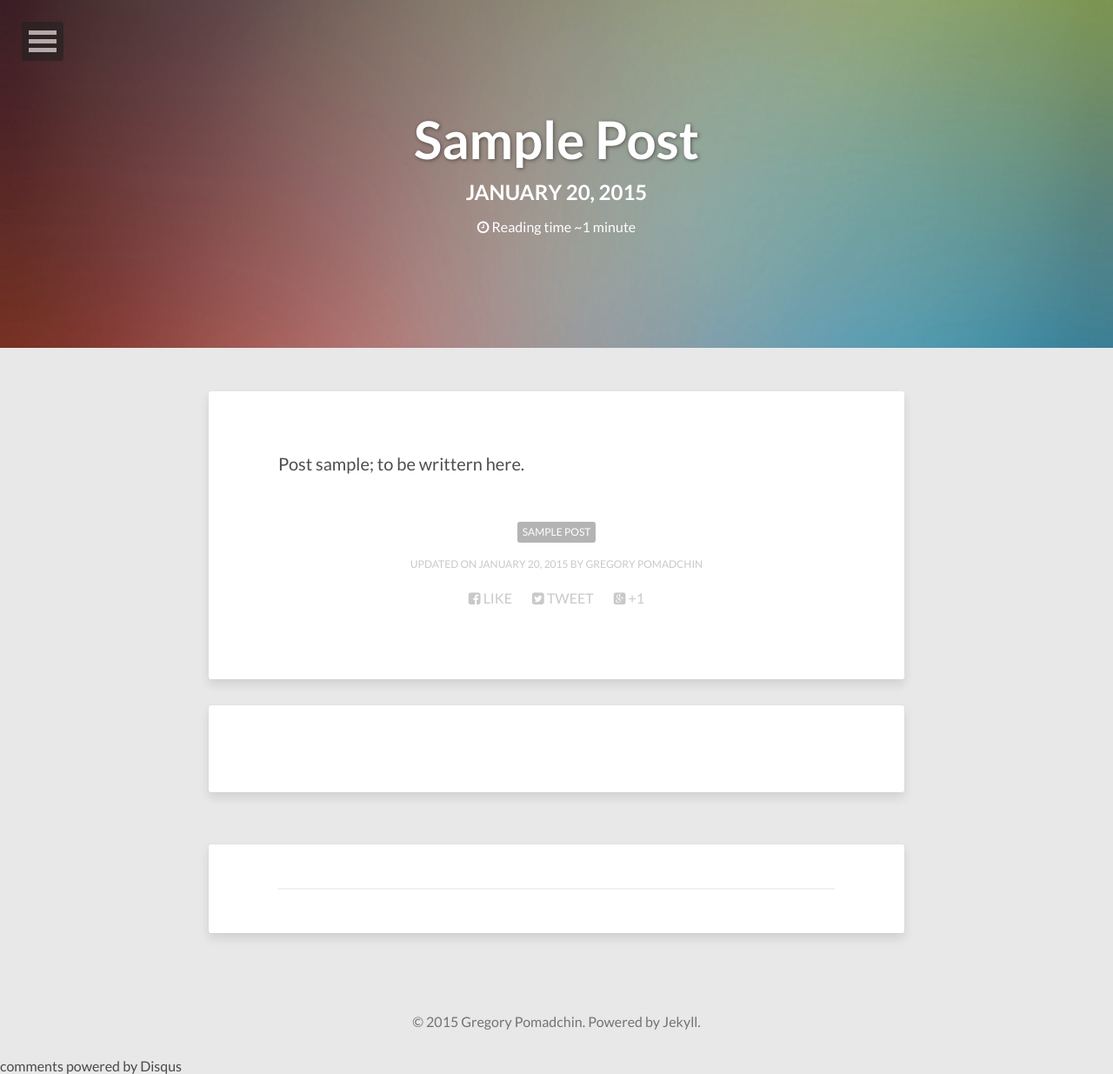
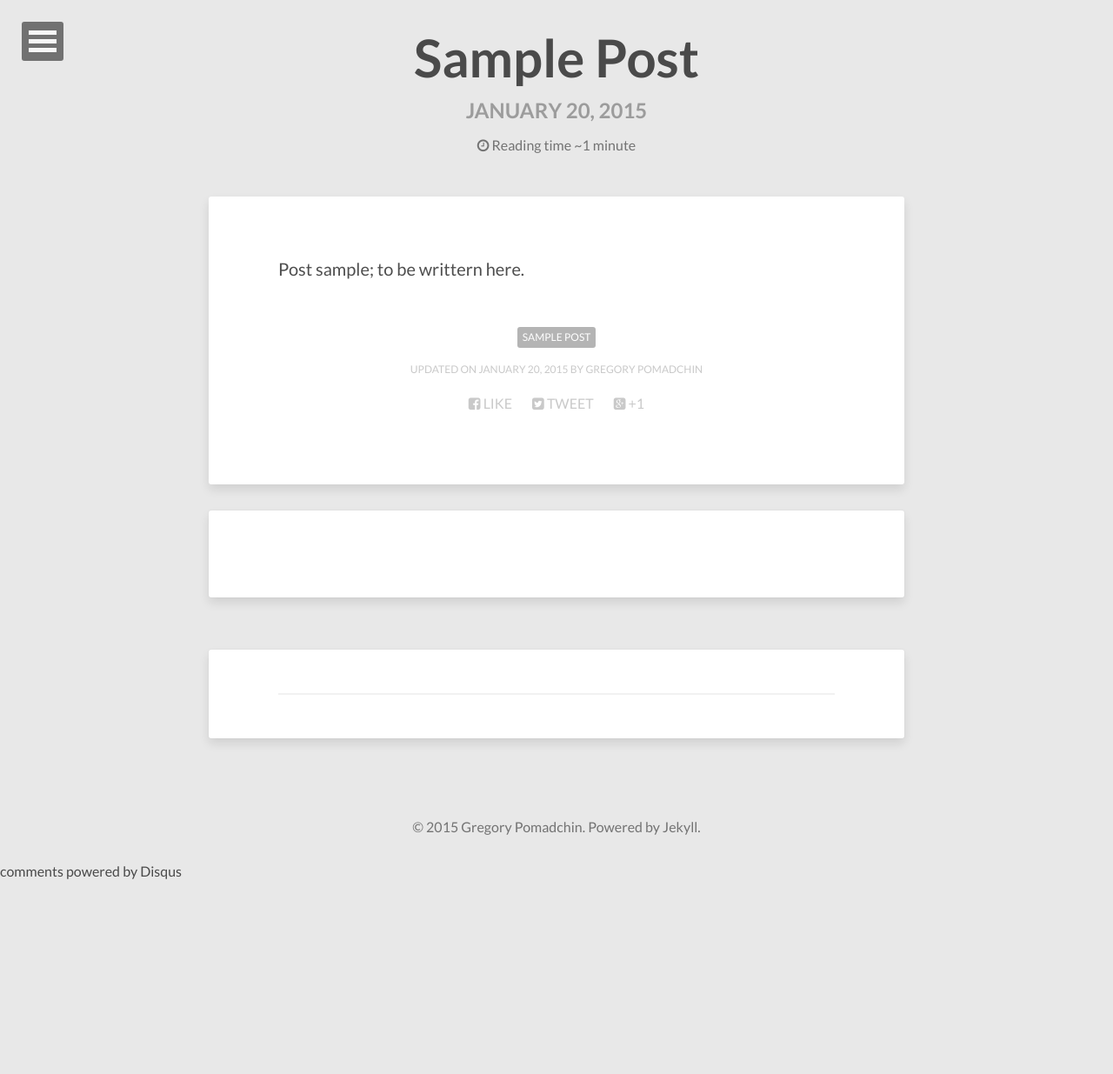
Before and after one commit to pomadchin/pomadchin.github.io, a Jekyll site: the page built from _posts/2015-01-20-sample-post.md, in a window 1280 px wide. Shown: the whole page at 87% size. Built offline with Jekyll 4.4.1, drawn with Linux system fonts in a browser that asks for light colours; nearby versions of some CDN libraries; comment, search, counter and statistics services are not loaded; after the commit the page ends 1011 px from its top, so only the background shows below that.

Commit message:
rm image

```diff
--- a/_posts/2015-01-20-sample-post.md
+++ b/_posts/2015-01-20-sample-post.md
@@ -5,7 +5,7 @@ description: "Just about everything you'll need to style in the theme: headings,
 modified: 2015-01-20
 tags: [sample post]
 image:
-  feature: abstract-3.jpg
+  -- feature: abstract-3.jpg
   -- credit: dargadgetz
   -- creditlink: http://www.dargadgetz.com/ios-7-abstract-wallpaper-pack-for-iphone-5-and-ipod-touch-retina/
 ---
```
